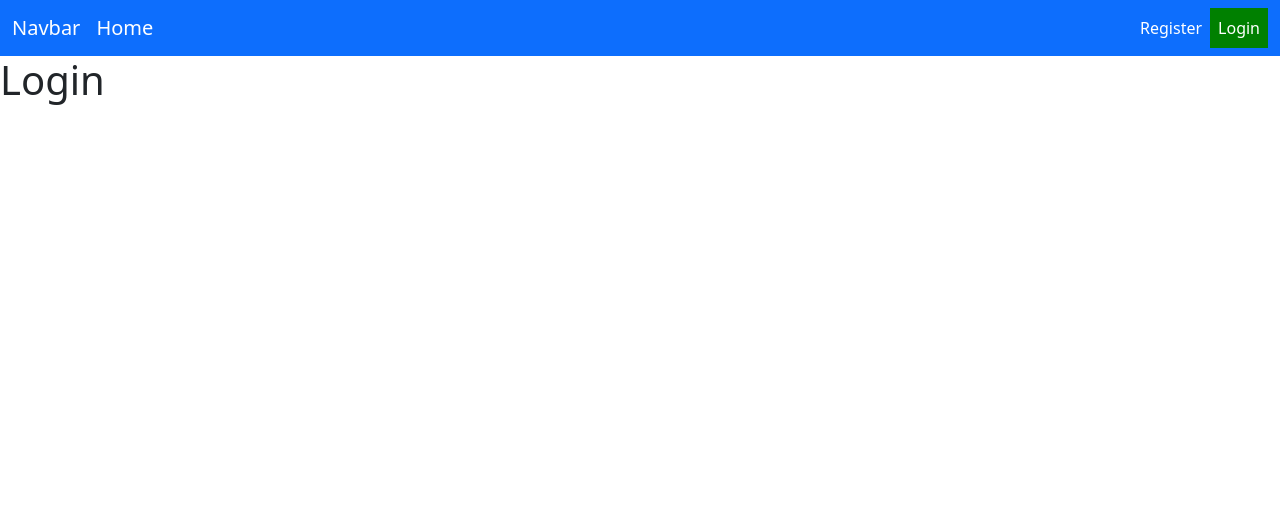
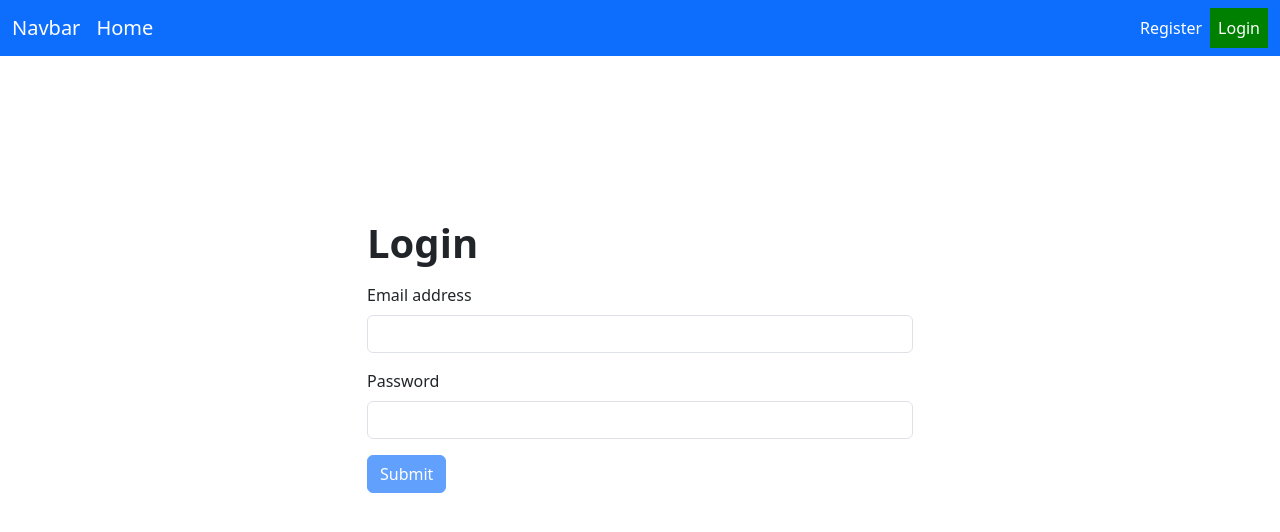
Before and after one commit to Harry8679/React_JS_Native_NodeJS_Front_Ryan, a React (Create React App) app: page /login in a window 1280 px wide. Shown: the top 532 px of the page. Built offline with nearby package versions, Linux system fonts and the light colour scheme.

Commit message:
Creating signin page for users to login

```diff
--- a/src/pages/Login.js
+++ b/src/pages/Login.js
@@ -1,11 +1,58 @@
-import React from 'react'
+import React, { useState, useContext } from 'react';
+import Input from '../components/forms/Input';
+import toast, { Toaster } from 'react-hot-toast';
+import axios from 'axios';
+import { AuthContext } from '../context/auth';
+import { saveInLocalStorage } from '../helpers/auth.helper';
+import { useNavigate } from 'react-router-dom';
 
 const Login = () => {
+  // Context
+  const [auth, setAuth] = useContext(AuthContext);
+  const [email, setEmail] = useState('');
+  const [password, setPassword] = useState('');
+
+  const navigate = useNavigate();
+
+  const handleSubmit = async (e) => {
+    e.preventDefault();
+    try {
+      const { data } = await axios.post(`${process.env.REACT_APP_API}/signin`, { email, password});
+      if (data.error) {
+        toast.error(data.error);
+        return;
+      } else {
+        // Context
+        setAuth(data);
+        // save in the local storage
+        saveInLocalStorage('auth', data);
+        toast.success('Successfully logged');
+        navigate('/');
+      }
+    } catch(err) {
+      console.log(err);
+    }
+  }
   return (
-    <div>
-      <h1>Login</h1>
+    <div className='d-flex justify-content-center align-items-center vh-100' style={{ marginTop: '-100px' }}>
+      <Toaster />
+      <div className="container">
+        <div className="row">
+            <div className="col-md-6 offset-md-3">
+                <h1 className='fw-bold mb-3'>Login</h1>
+
+                <form onSubmit={handleSubmit}>
+                    <Input value={email} setValue={setEmail} label='Email address' type='email' />
+                    <Input value={password} setValue={setPassword} label='Password' type='password' />
+
+                    <button type="submit" className="btn btn-primary" disabled={!email || email.length < 6 || password.length < 6}>Submit</button>
+                </form>
+                {/* <pre>{JSON.stringify({email, password}, null, 4)}</pre> */}
+            </div>
+        </div>
+      </div>
     </div>
   )
 }
 
-export default Login
+export default Login;
```
